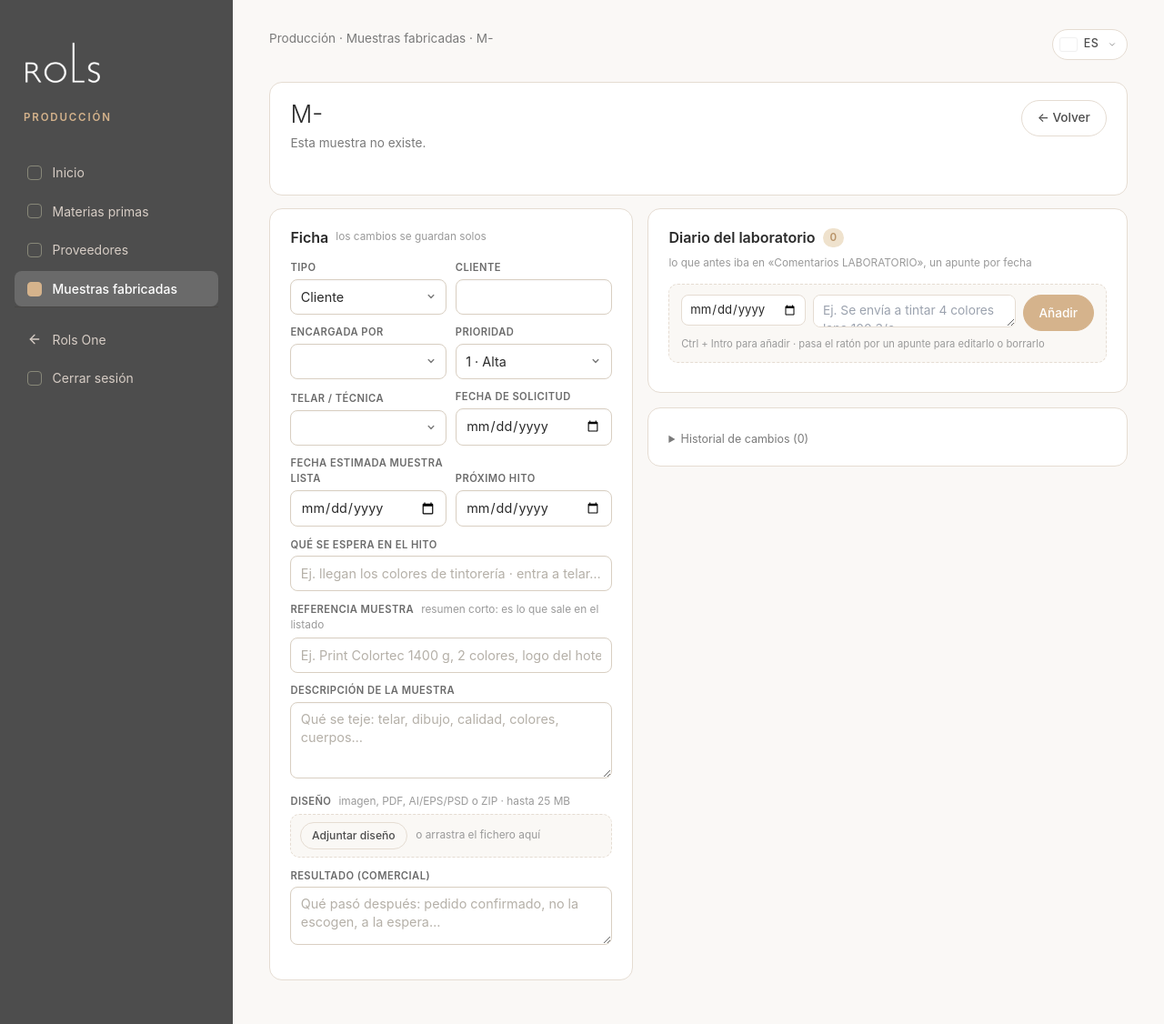
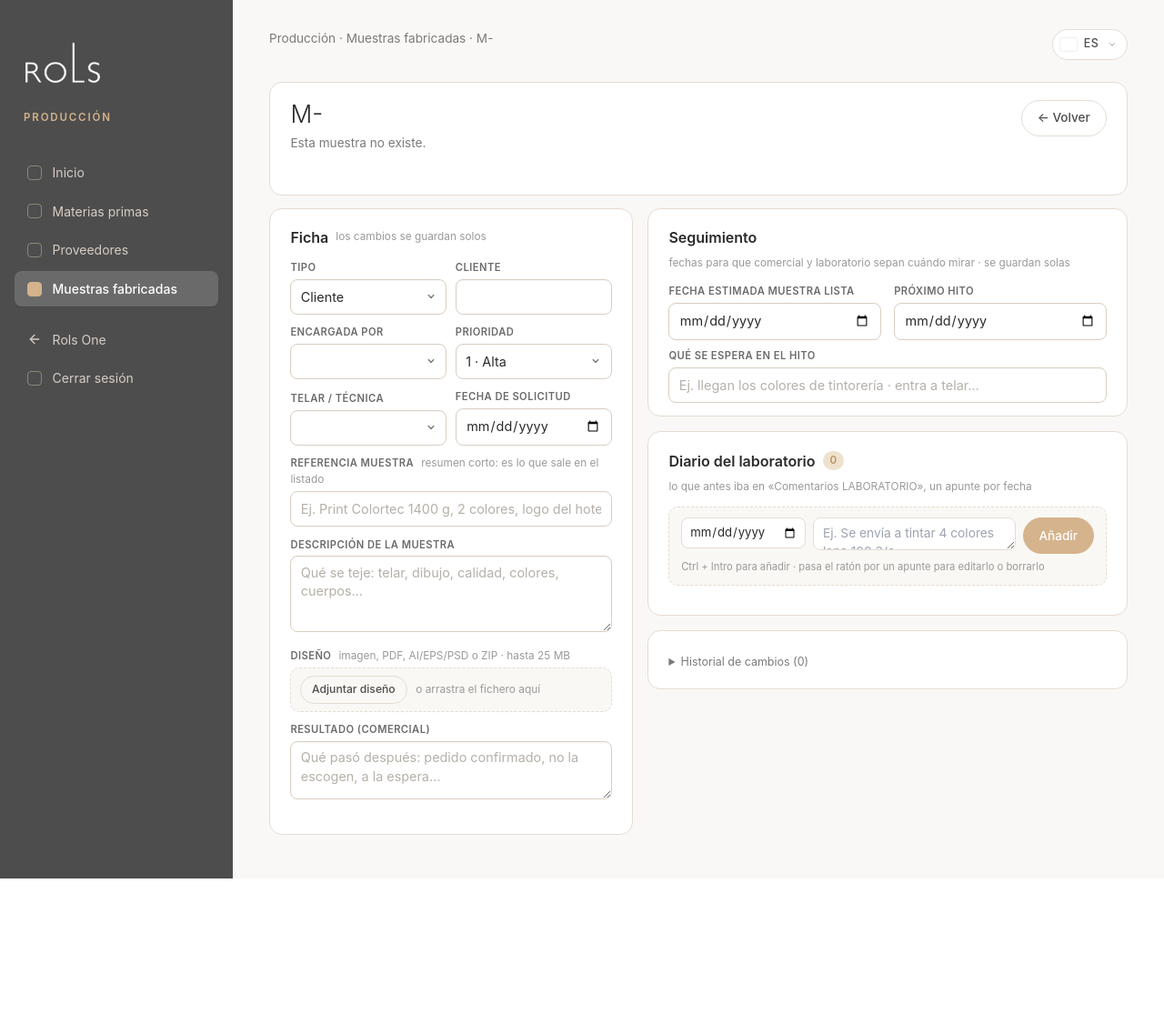
Before and after one commit to ROLSCARPETS/rols-erp-produccion, a Flask app: template templates/muestra_detalle.html in a window 1280 px wide. Shown: the whole page at 91% size. After the commit the page ends 966 px from the top, so only its background shows below. Run offline with Flask 3, Linux system fonts and the light colour scheme; the template is opened without the code that fills it, so the values that code supplies are empty; some libraries are stand-ins or nearby versions.

Commit message:
muestras: el seguimiento (fecha estimada, próximo hito) en su tarjeta arriba de la columna derecha; 'Pelo' pasa a 'Construcción'
Co-Authored-By: Claude Fable 5.1 <noreply@anthropic.com>

```diff
--- a/static/js/muestra-detalle-page.js
+++ b/static/js/muestra-detalle-page.js
@@ -572,7 +572,7 @@
     if (t === 'creacion') return h.texto || 'Alta de la muestra';
     if (t === 'estado') return `Estado: ${esc(ESTADOS_LABEL[h.de] || h.de || '—')} → <b>${esc(ESTADOS_LABEL[h.a] || h.a)}</b>${h.nota ? ' · «' + esc(h.nota) + '»' : ''}`;
     if (t === 'campo') {
-      const nombres = { cliente: 'Cliente', referencia: 'Referencia muestra', descripcion: 'Descripción', encargada_por: 'Encargada por', prioridad: 'Prioridad', telar: 'Telar', fecha_solicitud: 'Fecha de solicitud', fecha_lista: 'Muestra lista el (real)', fecha_estimada: 'Fecha estimada muestra lista', resultado: 'Resultado', anotacion_registro: 'Anotación', tipo: 'Tipo', cliente_navision: 'Cliente Navision', proximo_hito_fecha: 'Próximo hito', proximo_hito: 'Qué se espera en el hito', material: 'Material', pasadas: 'Pasadas', altura_felpa: 'Altura felpa', pelo: 'Pelo', acabado: 'Acabado' };
+      const nombres = { cliente: 'Cliente', referencia: 'Referencia muestra', descripcion: 'Descripción', encargada_por: 'Encargada por', prioridad: 'Prioridad', telar: 'Telar', fecha_solicitud: 'Fecha de solicitud', fecha_lista: 'Muestra lista el (real)', fecha_estimada: 'Fecha estimada muestra lista', resultado: 'Resultado', anotacion_registro: 'Anotación', tipo: 'Tipo', cliente_navision: 'Cliente Navision', proximo_hito_fecha: 'Próximo hito', proximo_hito: 'Qué se espera en el hito', material: 'Material', pasadas: 'Pasadas', altura_felpa: 'Altura felpa', pelo: 'Construcción', acabado: 'Acabado' };
       const lbl = (v) => h.campo === 'pelo' ? (PELO_LABEL[v] || v) : h.campo === 'acabado' ? (ACABADO_LABEL[v] || v) : v;
       return `${esc(nombres[h.campo] || h.campo)}: «${esc(lbl(h.de) || '—')}» → «${esc(lbl(h.a) || '—')}»`;
     }
--- a/static/muestras.css
+++ b/static/muestras.css
@@ -272,6 +272,11 @@ select.ms-sel-estado.saving { opacity: 0.5; }
 .ms-link.danger { color: #c25656; }
 
 .ms-grid2 { display: grid; grid-template-columns: 400px minmax(0, 1fr); gap: 1rem; align-items: start; }
+/* Tarjeta de seguimiento (columna derecha, encima del diario): fechas en una fila */
+.ms-seguimiento { padding-bottom: 0.9rem; }
+.ms-seg-grid { display: grid; grid-template-columns: 210px 210px minmax(240px, 1fr); gap: 0.6rem 0.9rem; align-items: end; }
+.ms-seg-grid > .ms-campo { min-width: 0; margin-bottom: 0; }
+@media (max-width: 1400px) { .ms-seg-grid { grid-template-columns: 1fr 1fr; } .ms-seg-grid > .ms-seg-hito { grid-column: 1 / -1; } }
 @media (max-width: 1100px) { .ms-grid2 { grid-template-columns: 1fr; } }
 .ms-campo { margin-bottom: 0.7rem; }
 .ms-campo label { display: block; font-size: 0.7rem; font-weight: 600; color: #6b6b6b; margin-bottom: 0.25rem; text-transform: uppercase; letter-spacing: 0.04em; }
--- a/templates/muestra_detalle.html
+++ b/templates/muestra_detalle.html
@@ -158,7 +158,7 @@
           </div>
           <div class="ms-campo-row">
             <div class="ms-campo">
-              <label for="md-f-pelo">Pelo</label>
+              <label for="md-f-pelo">Construcción</label>
               <select id="md-f-pelo" data-campo="pelo">
                 <option value="">—</option><option value="corte">Corte</option><option value="bucle">Bucle</option><option value="corte_bucle">Corte y bucle</option>
               </select>
@@ -170,25 +170,6 @@
               </select>
             </div>
           </div>
-        </div>
-        <div class="ms-campo-row">
-          <div class="ms-campo">
-            <label for="md-f-estimada" title="Previsión: cuándo se espera tener la muestra lista">Fecha estimada muestra lista</label>
-            <input type="date" id="md-f-estimada" data-campo="fecha_estimada" />
-          </div>
-          <!-- En curso: próximo hito. Terminada/cancelada: la fecha real de lista -->
-          <div class="ms-campo" id="md-f-hito-fecha-wrap">
-            <label for="md-f-hito-fecha" title="Fecha del siguiente paso previsto, para que comercial y laboratorio sepan cuándo mirar">Próximo hito</label>
-            <input type="date" id="md-f-hito-fecha" data-campo="proximo_hito_fecha" />
-          </div>
-          <div class="ms-campo" id="md-f-lista-wrap" hidden>
-            <label for="md-f-lista" title="Fecha real en que la muestra estuvo lista (la fija 'Terminada')">Muestra lista el (fecha real)</label>
-            <input type="date" id="md-f-lista" data-campo="fecha_lista" />
-          </div>
-        </div>
-        <div class="ms-campo" id="md-f-hito-wrap">
-          <label for="md-f-hito">Qué se espera en el hito</label>
-          <input type="text" id="md-f-hito" data-campo="proximo_hito" maxlength="200" placeholder="Ej. llegan los colores de tintorería · entra a telar…" autocomplete="off" />
         </div>
         <div class="ms-campo">
           <label for="md-f-ref">Referencia muestra <span class="ms-hint">resumen corto: es lo que sale en el listado</span></label>
@@ -219,8 +200,32 @@
         <div class="ms-origen" id="md-origen"></div>
       </section>
 
-      <!-- ===== Columna derecha: diario, variantes, historial ===== -->
+      <!-- ===== Columna derecha: seguimiento, diario, variantes, historial ===== -->
       <div>
+        <!-- Seguimiento: fechas para que comercial y laboratorio sepan cuándo mirar
+             (mismos ids y data-campo que antes: el autoguardado es el mismo) -->
+        <section class="ms-section ms-seguimiento">
+          <div class="ms-section-title"><span>Seguimiento</span><span class="ms-hint">fechas para que comercial y laboratorio sepan cuándo mirar · se guardan solas</span></div>
+          <div class="ms-seg-grid">
+            <div class="ms-campo">
+              <label for="md-f-estimada" title="Previsión: cuándo se espera tener la muestra lista">Fecha estimada muestra lista</label>
+              <input type="date" id="md-f-estimada" data-campo="fecha_estimada" />
+            </div>
+            <!-- En curso: próximo hito. Terminada/cancelada: la fecha real de lista -->
+            <div class="ms-campo" id="md-f-hito-fecha-wrap">
+              <label for="md-f-hito-fecha" title="Fecha del siguiente paso previsto">Próximo hito</label>
+              <input type="date" id="md-f-hito-fecha" data-campo="proximo_hito_fecha" />
+            </div>
+            <div class="ms-campo" id="md-f-lista-wrap" hidden>
+              <label for="md-f-lista" title="Fecha real en que la muestra estuvo lista (la fija 'Terminada')">Muestra lista el (fecha real)</label>
+              <input type="date" id="md-f-lista" data-campo="fecha_lista" />
+            </div>
+            <div class="ms-campo ms-seg-hito" id="md-f-hito-wrap">
+              <label for="md-f-hito">Qué se espera en el hito</label>
+              <input type="text" id="md-f-hito" data-campo="proximo_hito" maxlength="200" placeholder="Ej. llegan los colores de tintorería · entra a telar…" autocomplete="off" />
+            </div>
+          </div>
+        </section>
         <section class="ms-section">
           <div class="ms-section-title">
             <span>Diario del laboratorio</span>
--- a/templates/muestras_fabricadas.html
+++ b/templates/muestras_fabricadas.html
@@ -290,7 +290,7 @@
           <div class="full"><label>Material</label><input type="text" id="ms-n-material" maxlength="200" placeholder="Ej. Lana 100 3/c CREMA + Lana 100 5/c CARAMEL" autocomplete="off" list="ms-materiales" /><datalist id="ms-materiales"></datalist></div>
           <div><label>Pasadas</label><input type="text" id="ms-n-pasadas" maxlength="40" placeholder="Ej. 30" inputmode="decimal" autocomplete="off" /></div>
           <div><label>Altura felpa</label><input type="text" id="ms-n-altura" maxlength="40" placeholder="Ej. 12 mm" autocomplete="off" /></div>
-          <div><label>Pelo</label><select id="ms-n-pelo"><option value="">—</option><option value="corte">Corte</option><option value="bucle">Bucle</option><option value="corte_bucle">Corte y bucle</option></select></div>
+          <div><label>Construcción</label><select id="ms-n-pelo"><option value="">—</option><option value="corte">Corte</option><option value="bucle">Bucle</option><option value="corte_bucle">Corte y bucle</option></select></div>
           <div><label>Acabado</label><select id="ms-n-acabado"><option value="">—</option><option value="latex">Látex</option><option value="sin_aprestar">Sin aprestar</option></select></div>
         </div>
       </div>
```
Also changed, not shown: CLAUDE.md (+1 -1 lines).
